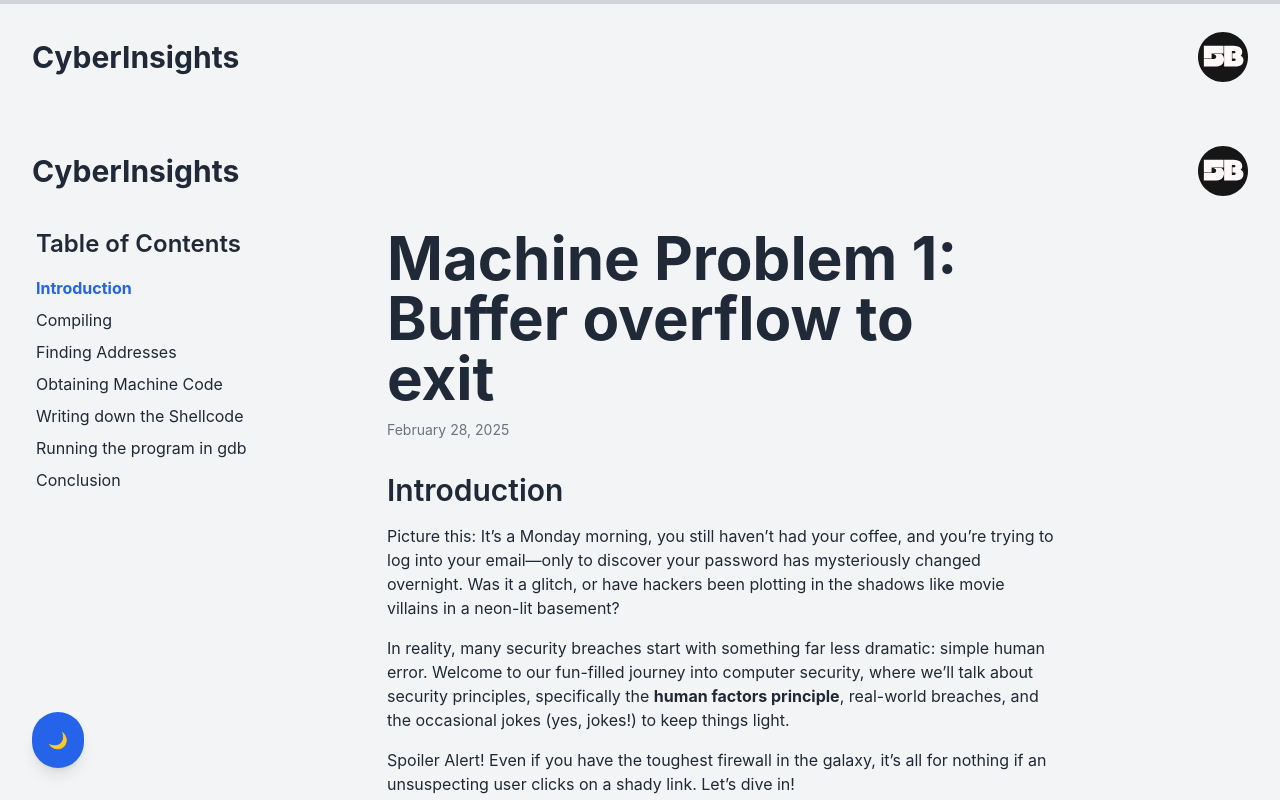
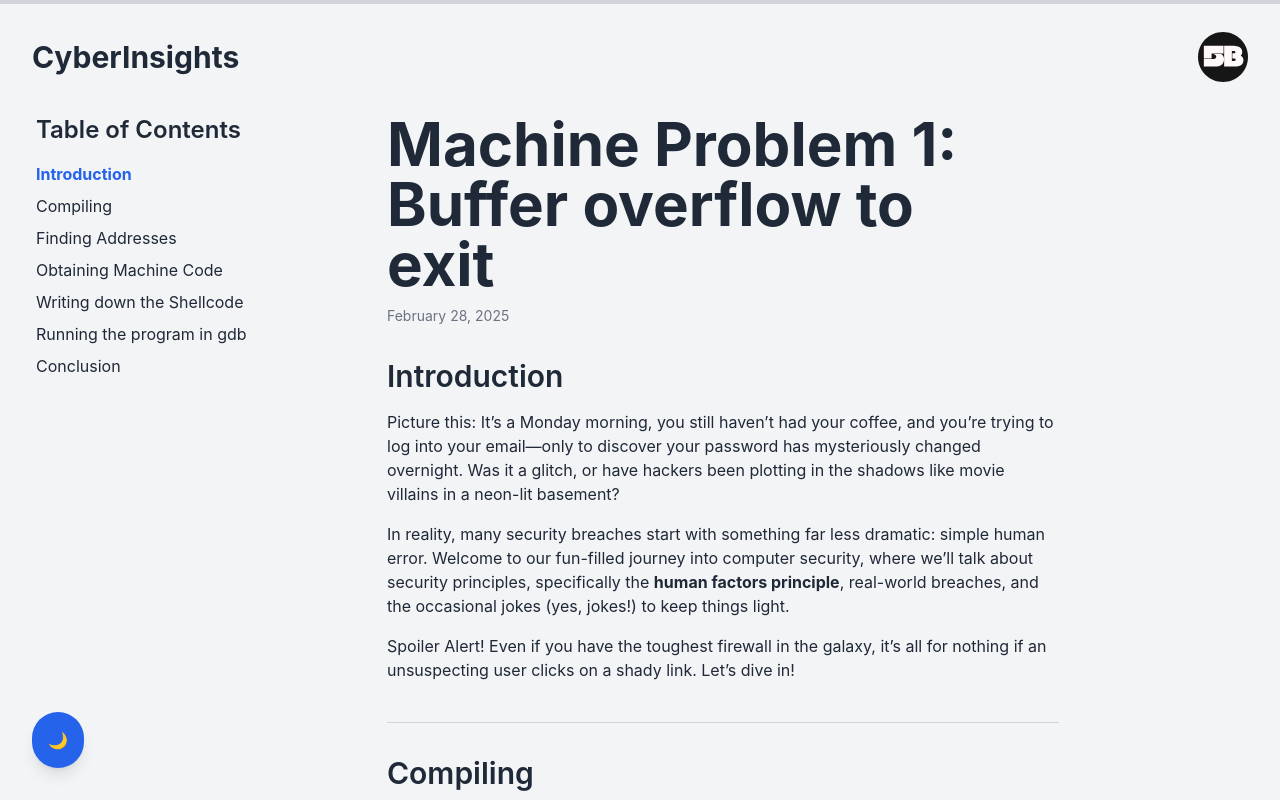
Before and after one commit to Exalt24/CyberInsights, a Next.js app: page /posts/post2 in a window 1280 px wide. Shown: the top 800 px of the page. Built offline with nearby package versions, Linux system fonts and the light colour scheme.

Commit message:
Remove duplicate navbar in post 2

```diff
--- a/src/app/posts/post2/page.js
+++ b/src/app/posts/post2/page.js
@@ -195,7 +195,6 @@ export default function Original() {
       <Navbar isDarkMode={isDarkMode}/>
 
       <div className={isDarkMode ? "bg-gray-900 text-gray-200" : "bg-gray-100 text-gray-800"}>
-      <Navbar isDarkMode={isDarkMode}/>
         <main id="top" className="min-h-screen py-7 px-4 pt-0">
           <div className="max-w-7xl mx-auto grid grid-cols-1 md:grid-cols-12 ml-5">
             <aside className="md:col-span-3 hidden md:block">
```
